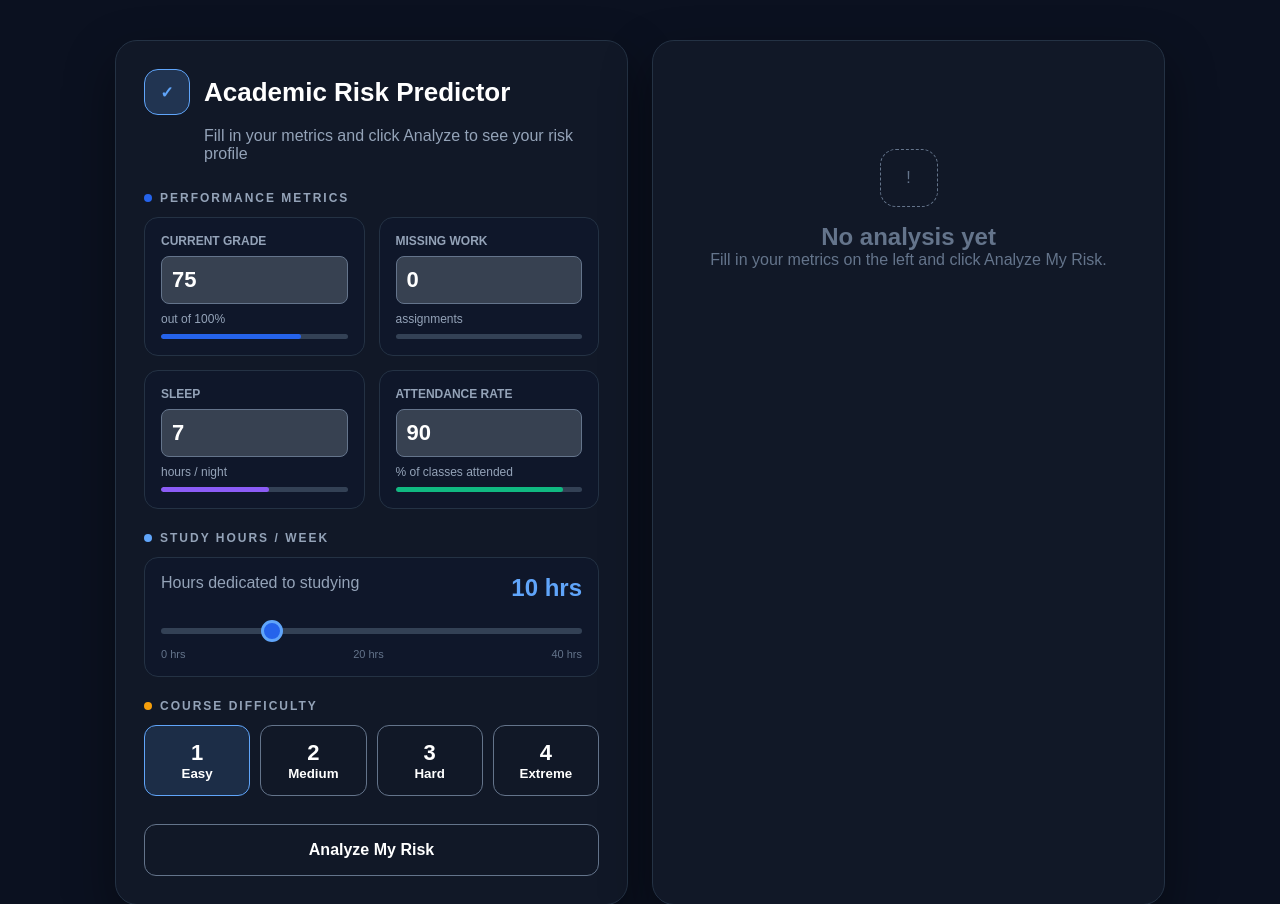
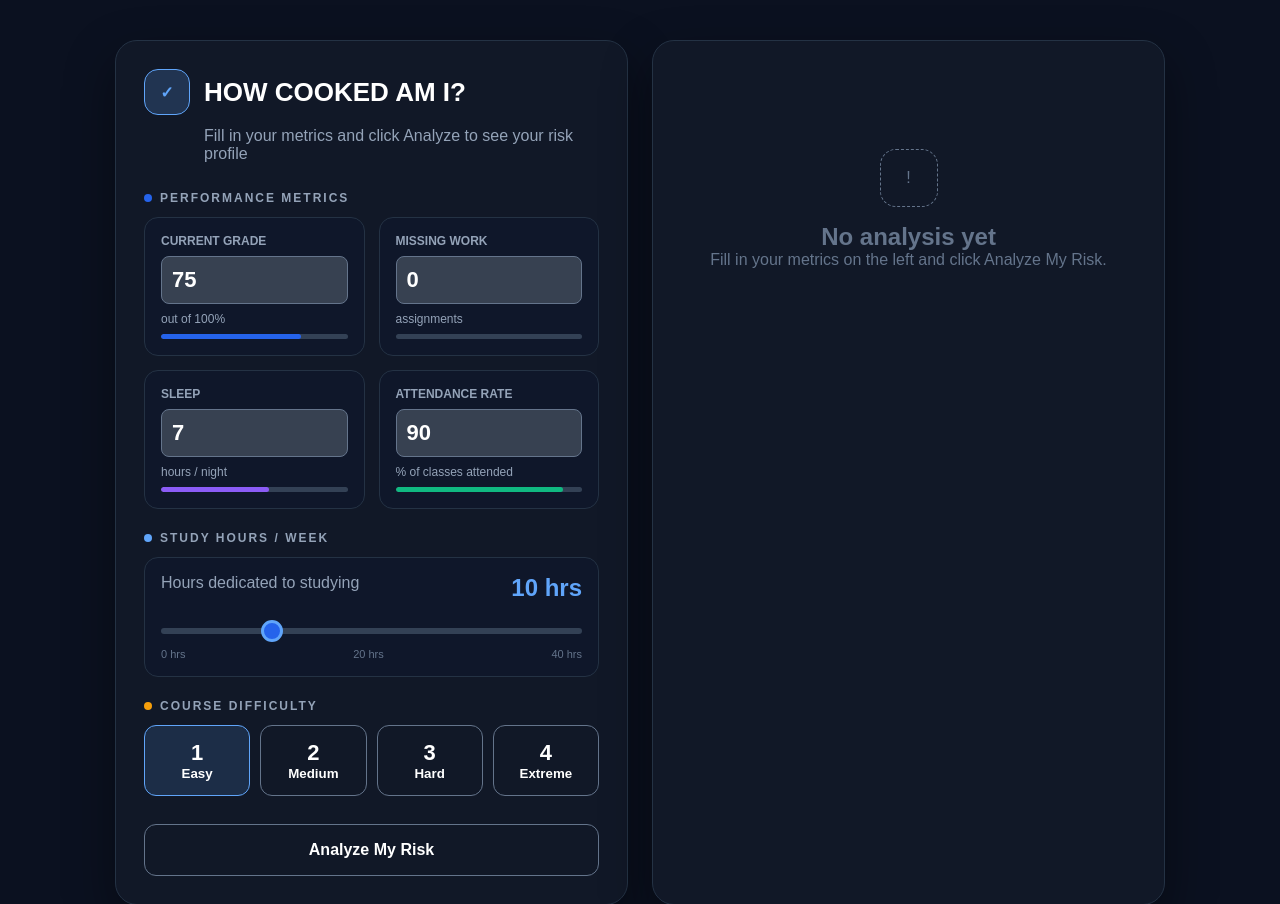
Before and after one commit to tashanda/academic-risk-predictor, a Flask app: page / in a window 1280 px wide. Shown: the top 904 px of the page. Run offline with Flask 3, Linux system fonts and the light colour scheme.

Commit message:
Update index.html

```diff
--- a/templates/index.html
+++ b/templates/index.html
@@ -1,7 +1,7 @@
 <!DOCTYPE html>
 <html>
 <head>
-  <title>Academic Risk Predictor</title>
+  <title>HOW COOKED AM I?</title>
   <link rel="stylesheet" href="{{ url_for('static', filename='style.css') }}">
 </head>
 <body>
@@ -11,7 +11,7 @@
       <div class="header">
         <div class="header-row">
           <div class="header-icon">✓</div>
-          <h1>Academic Risk Predictor</h1>
+          <h1>HOW COOKED AM I?</h1>
         </div>
         <p>Fill in your metrics and click Analyze to see your risk profile</p>
       </div>
```
